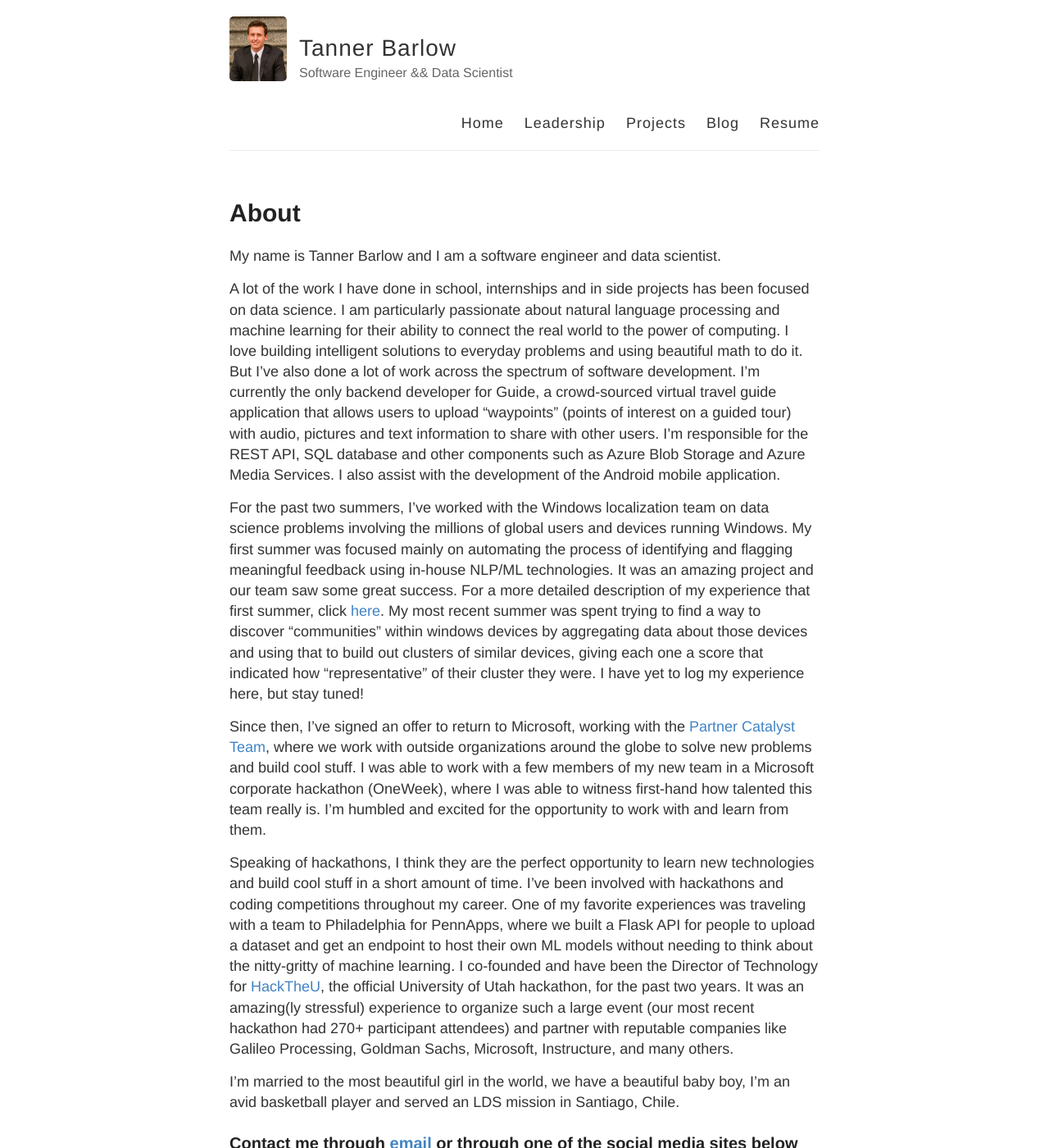
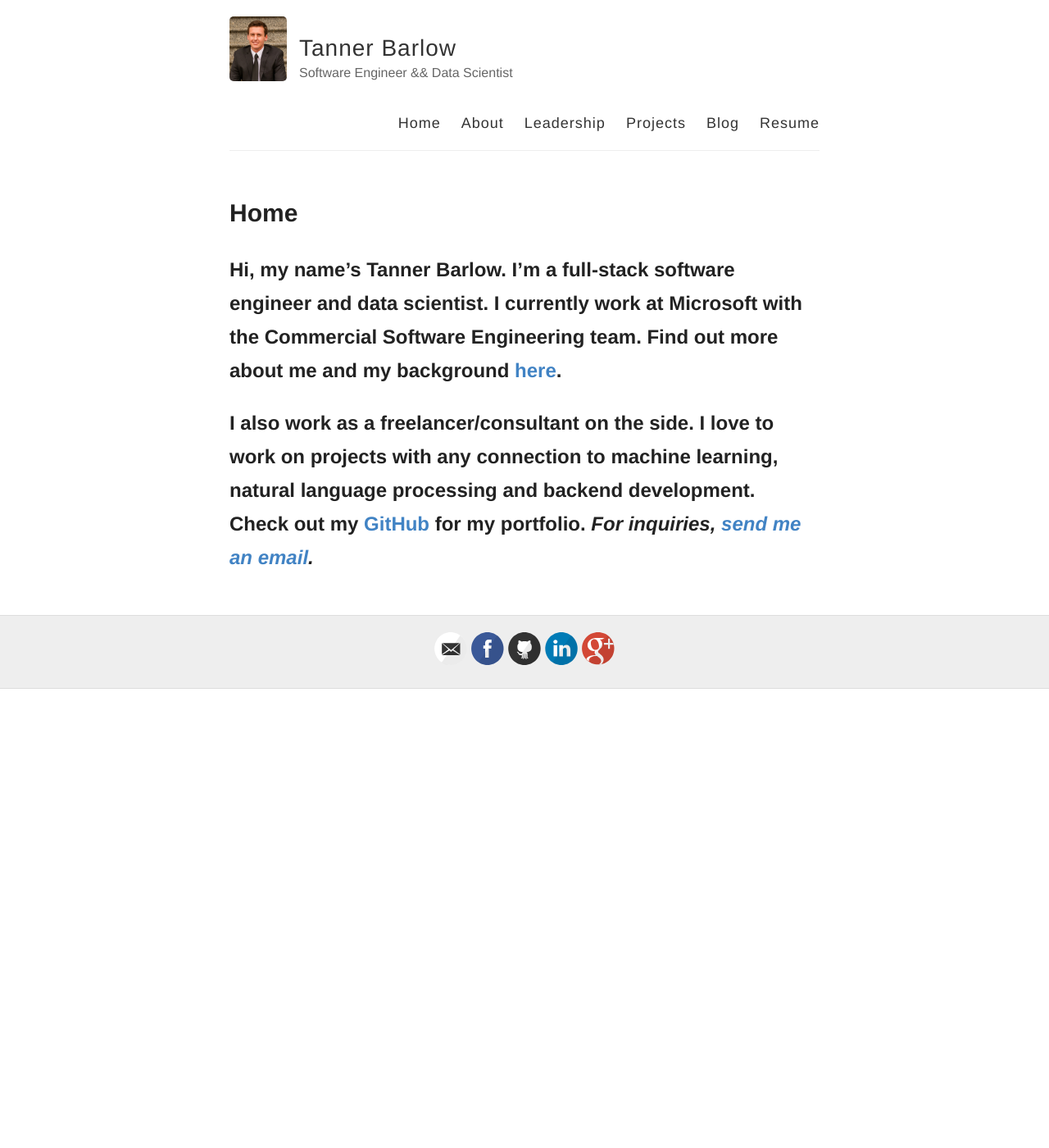
Before and after one commit to tbarlow12/tbarlow12.github.io, a Jekyll site: the page built from index.md, in a window 1280 px wide and 1400 px high. Shown: the whole window at 82% size. Built offline with Jekyll 4.4.1, drawn with Linux system fonts in a browser that asks for light colours.

Commit message:
update home page and move about to different page

```diff
--- a/_config.yml
+++ b/_config.yml
@@ -18,7 +18,7 @@ avatar: /resources/images/TannerPic.jpg
 # Includes an icon in the footer for each username you enter
 footer-links:
   dribbble:
-  email: tanner.barlow12@gmail.com
+  email: tanner.barlow@outlook.com
   facebook: eldertannerbarlow
   flickr:
   github: tbarlow12
--- a/_layouts/default.html
+++ b/_layouts/default.html
@@ -31,6 +31,7 @@
 
           <nav>
             <a href="{{ site.baseurl }}/">Home</a>
+            <a href="{{ site.baseurl }}/about/">About</a>
             <a href="{{ site.baseurl }}/leadership/">Leadership</a>
             <a href="{{ site.baseurl }}/projects/">Projects</a>
             <a href="{{ site.baseurl }}/blog/">Blog</a>
--- a/index.md
+++ b/index.md
@@ -1,19 +1,8 @@
 ---
 layout: page
-title: About
+title: Home
 permalink: /
 ---
+## Hi, my name's Tanner Barlow. I'm a full-stack software engineer and data scientist. I currently work at Microsoft with the Commercial Software Engineering team. Find out more about me and my background [here](about/).
 
-My name is Tanner Barlow and I am a software engineer and data scientist.
-
-A lot of the work I have done in school, internships and in side projects has been focused on data science. I am particularly passionate about natural language processing and machine learning for their ability to connect the real world to the power of computing. I love building intelligent solutions to everyday problems and using beautiful math to do it. But I've also done a lot of work across the spectrum of software development. I'm currently the only backend developer for Guide, a crowd-sourced virtual travel guide application that allows users to upload "waypoints" (points of interest on a guided tour) with audio, pictures and text information to share with other users. I'm responsible for the REST API, SQL database and other components such as Azure Blob Storage and Azure Media Services. I also assist with the development of the Android mobile application.
-
-For the past two summers, I've worked with the Windows localization team on data science problems involving the millions of global users and devices running Windows. My first summer was focused mainly on automating the process of identifying and flagging meaningful feedback using in-house NLP/ML technologies. It was an amazing project and our team saw some great success. For a more detailed description of my experience that first summer, click [here](Microsoft-Summer1/). My most recent summer was spent trying to find a way to discover "communities" within windows devices by aggregating data about those devices and using that to build out clusters of similar devices, giving each one a score that indicated how "representative" of their cluster they were. I have yet to log my experience here, but stay tuned!
-
-Since then, I've signed an offer to return to Microsoft, working with the [Partner Catalyst Team](https://github.com/CatalystCode), where we work with outside organizations around the globe to solve new problems and build cool stuff. I was able to work with a few members of my new team in a Microsoft corporate hackathon (OneWeek), where I was able to witness first-hand how talented this team really is. I'm humbled and excited for the opportunity to work with and learn from them.
-
-Speaking of hackathons, I think they are the perfect opportunity to learn new technologies and build cool stuff in a short amount of time. I've been involved with hackathons and coding competitions throughout my career. One of my favorite experiences was traveling with a team to Philadelphia for PennApps, where we built a Flask API for people to upload a dataset and get an endpoint to host their own ML models without needing to think about the nitty-gritty of machine learning. I co-founded and have been the Director of Technology for [HackTheU](http://hacktheu.com/), the official University of Utah hackathon, for the past two years. It was an amazing(ly stressful) experience to organize such a large event (our most recent hackathon had 270+ participant attendees) and partner with reputable companies like Galileo Processing, Goldman Sachs, Microsoft, Instructure, and many others.
-
-I'm married to the most beautiful girl in the world, we have a beautiful baby boy, I'm an avid basketball player and served an LDS mission in Santiago, Chile.
-
-### Contact me through [email](mailto:tanner.barlow12@gmail.com) or through one of the social media sites below
+## I also work as a freelancer/consultant on the side. I love to work on projects with any connection to machine learning, natural language processing and backend development. Check out my [GitHub](https://github.com/tbarlow12) for my portfolio. *For inquiries, [send me an email](mailto:tanner.barlow@outlook.com?subject=Freelance%20Inquiry).*
```
Also changed, not shown: about.md (added, +19 -0 lines), 1 other file.
